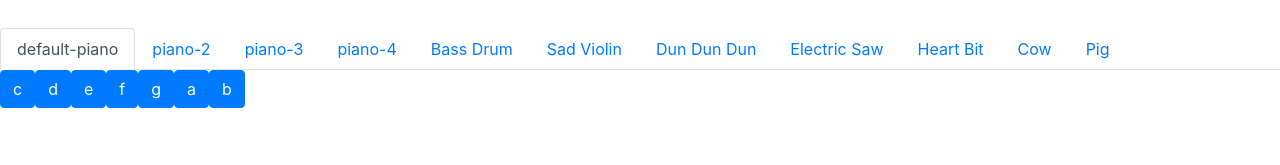
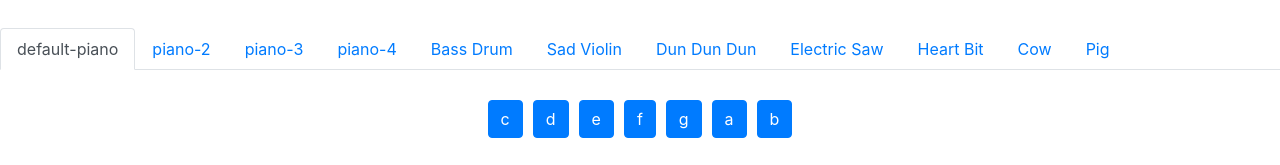
Before and after one commit to YanaTrifonova/pop_cat, a React (Create React App) app: page / in a window 1280 px wide. Shown: the part 644-809 px from the top of the page. Built offline with nearby package versions, Linux system fonts and the light colour scheme; no server answers.

Commit message:
style for instrument tabs

```diff
--- /dev/null
+++ b/src/components/Instrument/index.css
@@ -0,0 +1,10 @@
+.instrument {
+    display: flex;
+    justify-content: center;
+    padding: 30px;
+}
+
+.button-key {
+    margin-left: 5px;
+    margin-right: 5px;
+}
--- a/src/components/Instrument/index.js
+++ b/src/components/Instrument/index.js
@@ -3,6 +3,8 @@ import React from "react";
 import {defaultNotes} from "./export";
 import {play} from "./play";
 import {unPlay} from "./unPlay";
+
+import "./index.css";
 
 export default function Instrument(props) {
     const notes = props.notes;
@@ -14,6 +16,7 @@ export default function Instrument(props) {
                 return (
                     <Button key={index}
                             id={note[index]}
+                            className="button-key"
                             onMouseDown={() => play(note, cat)}
                             onMouseUp={() => unPlay(cat)}>
                         {defaultNotes[index]}
```
